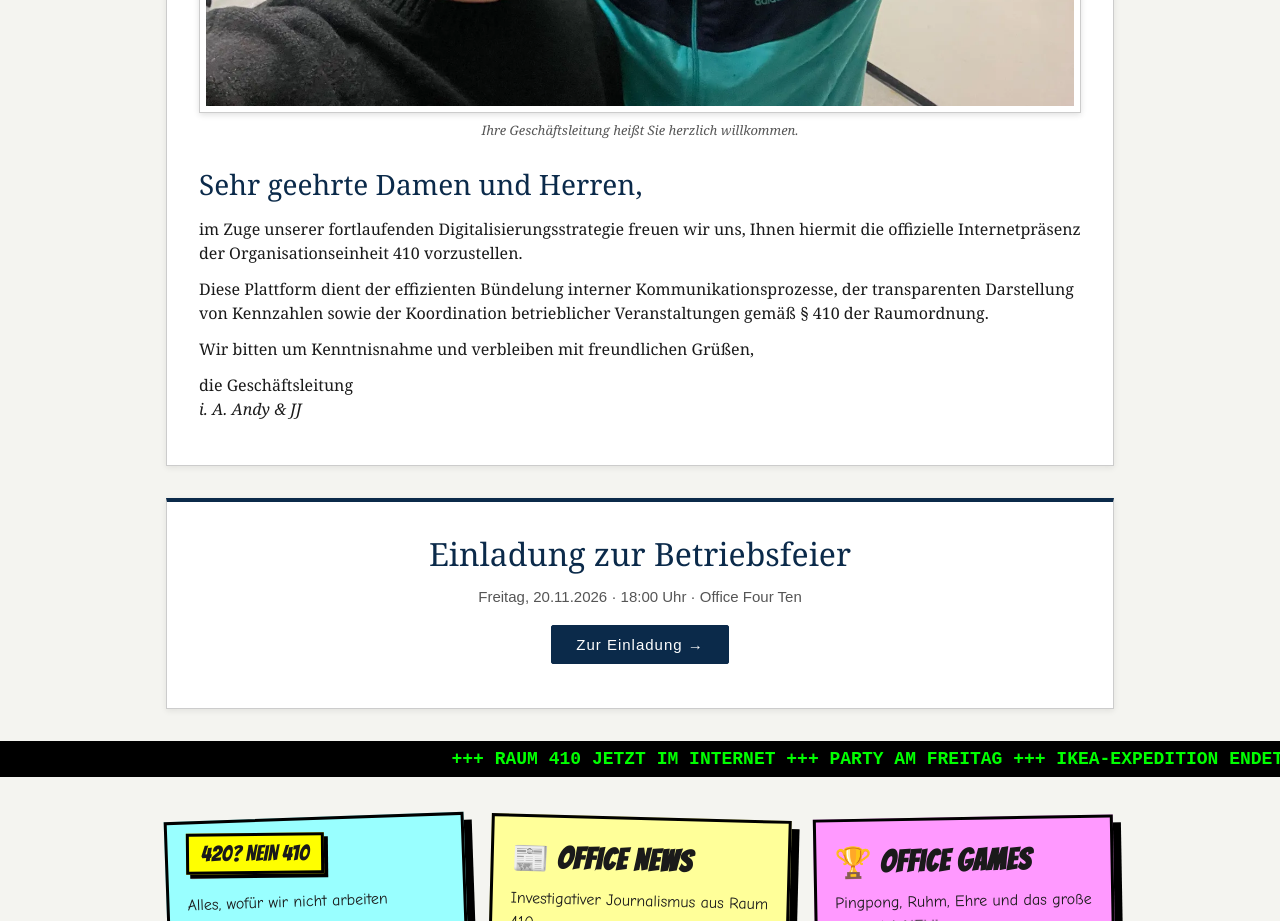
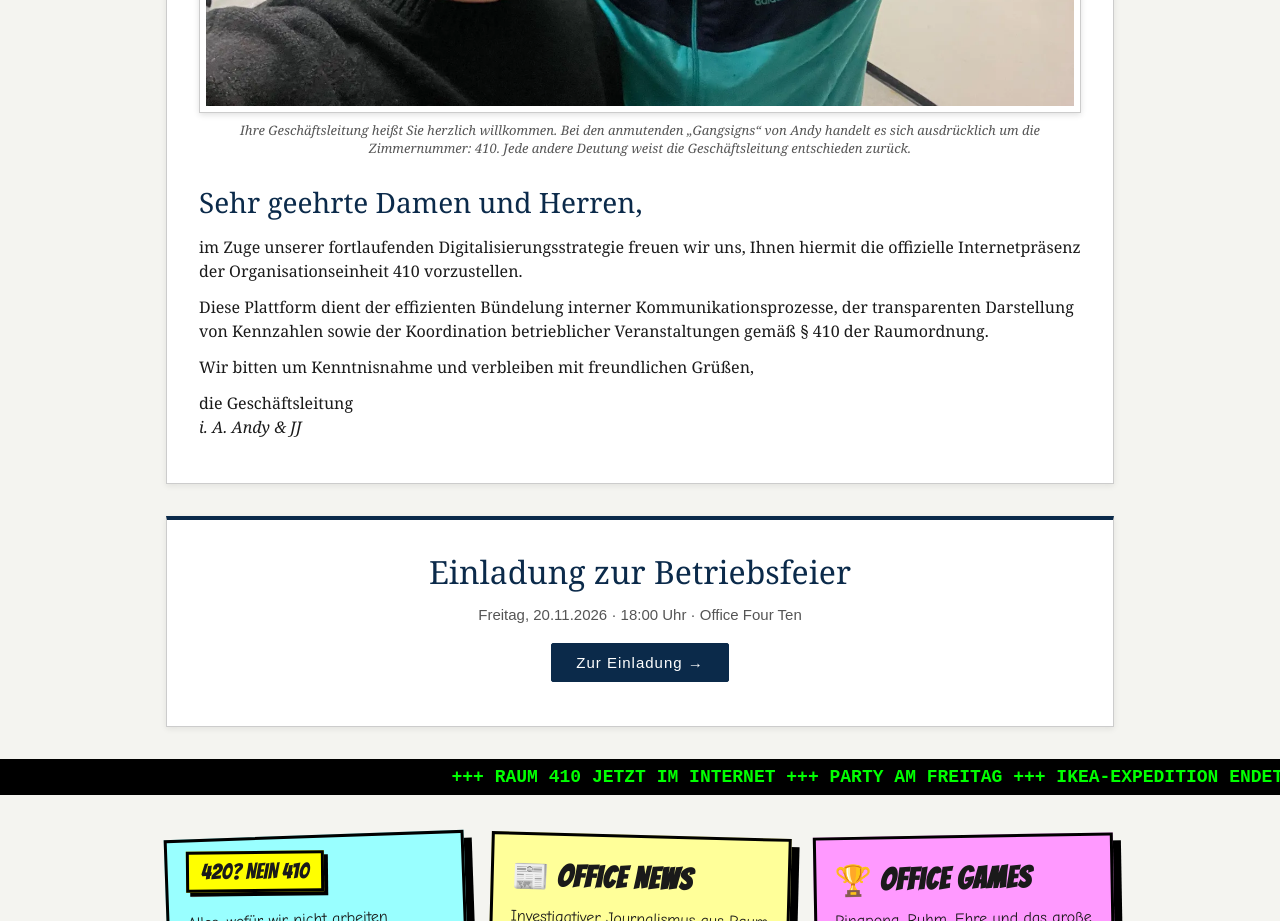
Before and after one commit to 9andy99-hash/office-four-ten, a website: page index.html in a window 1280 px wide. Shown: the part 800-1721 px from the top of the page. Drawn offline with Linux system fonts and the light colour scheme.

Commit message:
Startseite: Bildunterschrift zum Teamfoto ergänzt
Co-Authored-By: Claude Opus 5.5 <noreply@anthropic.com>
Claude-Session: https://claude.ai/code/session_01M2Gku49vy8PC7nrf899Fqf

```diff
--- a/index.html
+++ b/index.html
@@ -36,7 +36,7 @@
           <source srcset="img/team.webp" type="image/webp">
           <img src="img/team.jpg" alt="Das Team von Raum 410 posiert im Büro, einer mit Schmollmund, der andere mit einer Birne im Mund" width="1600" height="1200">
         </picture>
-        <figcaption>Ihre Geschäftsleitung heißt Sie herzlich willkommen.</figcaption>
+        <figcaption>Ihre Geschäftsleitung heißt Sie herzlich willkommen. Bei den anmutenden „Gangsigns“ von Andy handelt es sich ausdrücklich um die Zimmernummer: 410. Jede andere Deutung weist die Geschäftsleitung entschieden zurück.</figcaption>
       </figure>
       <h1>Sehr geehrte Damen und Herren,</h1>
       <p>im Zuge unserer fortlaufenden Digitalisierungsstrategie freuen wir uns, Ihnen hiermit die offizielle Internetpräsenz der Organisationseinheit 410 vorzustellen.</p>
```
